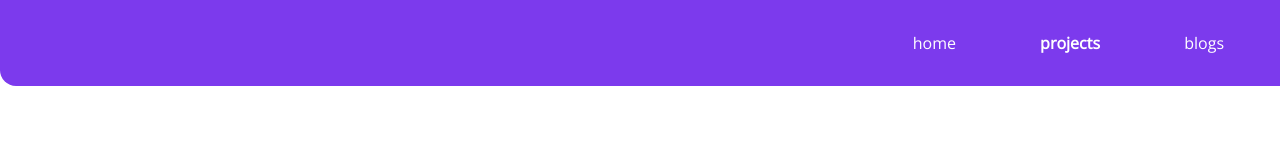
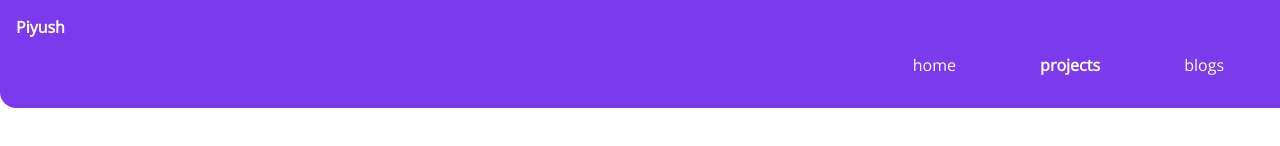
Before and after one commit to piyushsh25/componentHTMLCSS, a plain HTML site: page projects.html in a window 1280 px wide. Shown: the top 146 px of the page. Drawn offline with nearby package versions, Linux system fonts and the light colour scheme.

Commit message:
added text

```diff
--- a/projects.html
+++ b/projects.html
@@ -9,7 +9,7 @@
 </head>
 <body>
     <nav class="navigation">
-        <div class="nav-brand"></div>
+        <div class="nav-brand">Piyush</div>
         <ul class="unordered nav-pills">
             <li class="list-item-inline">
                 <a class="link " href="index.html">home </a>
```
Also changed, not shown: blogs.html (+1 -1 lines).
